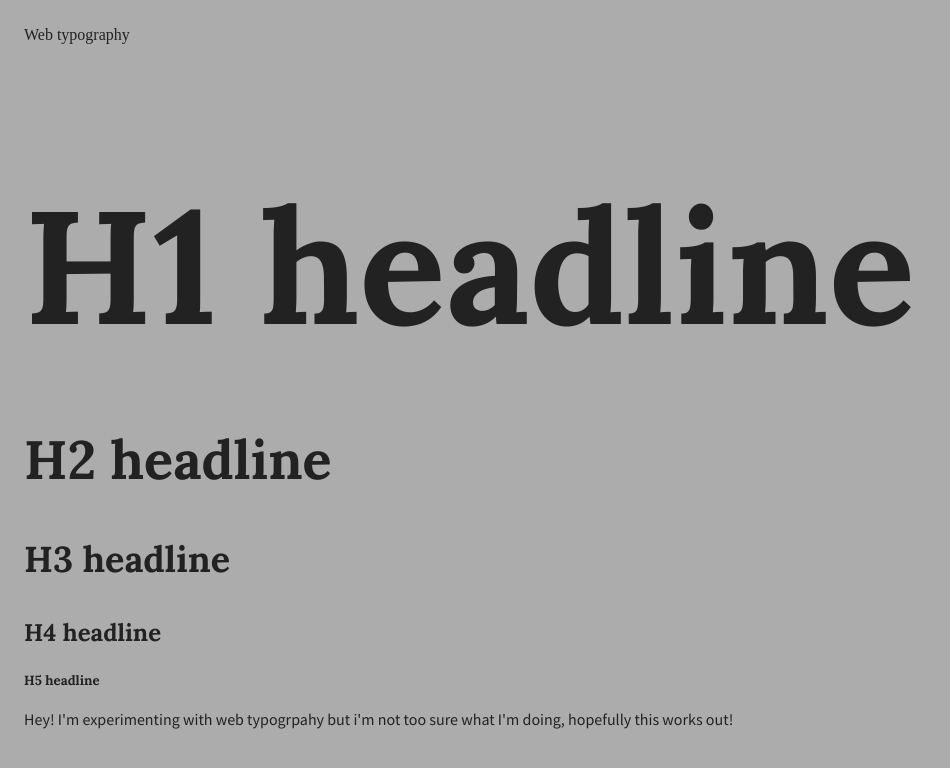
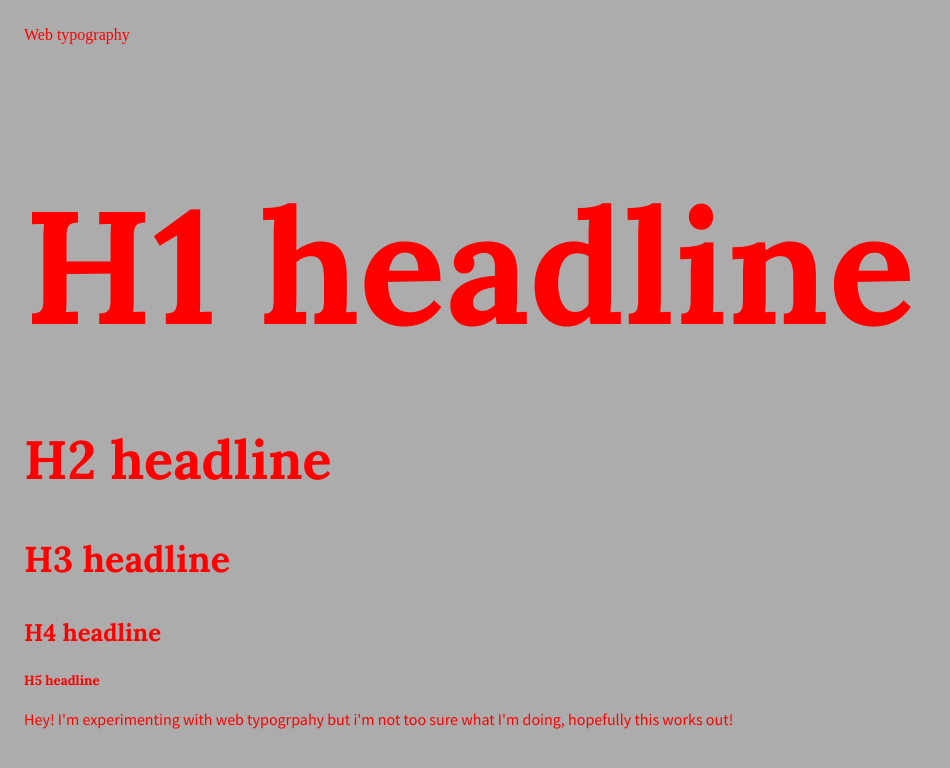
Before and after one commit to vicky42119/Web_typography, a website built with Parcel: page index.html in a window 1280 px wide. Shown: the whole page, without its empty margins (0-950 px from the left). Built offline with nearby package versions, Linux system fonts and the light colour scheme.

Commit message:
Update main.css

```diff
--- a/css/main.css
+++ b/css/main.css
@@ -14,7 +14,7 @@
    @import url('https://fonts.googleapis.com/css2?family=Lora:ital,wght@0,700;1,400&family=Source+Sans+Pro&display=swap');
 
 html {
-  color: #222;
+  color: rgb(255, 0, 0);
   font-size: 1em;
   line-height: 1.4;
   padding:1.5rem;
```
